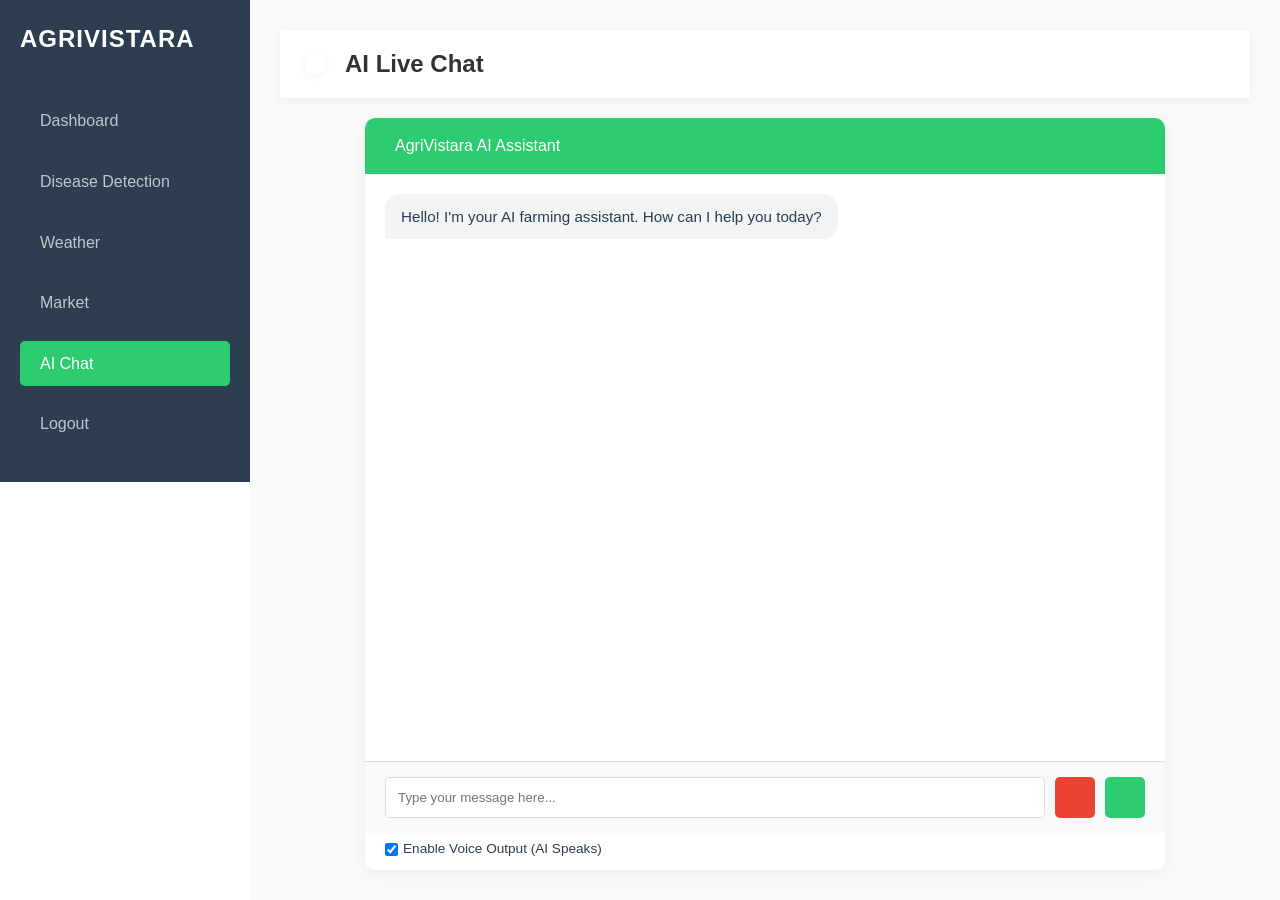
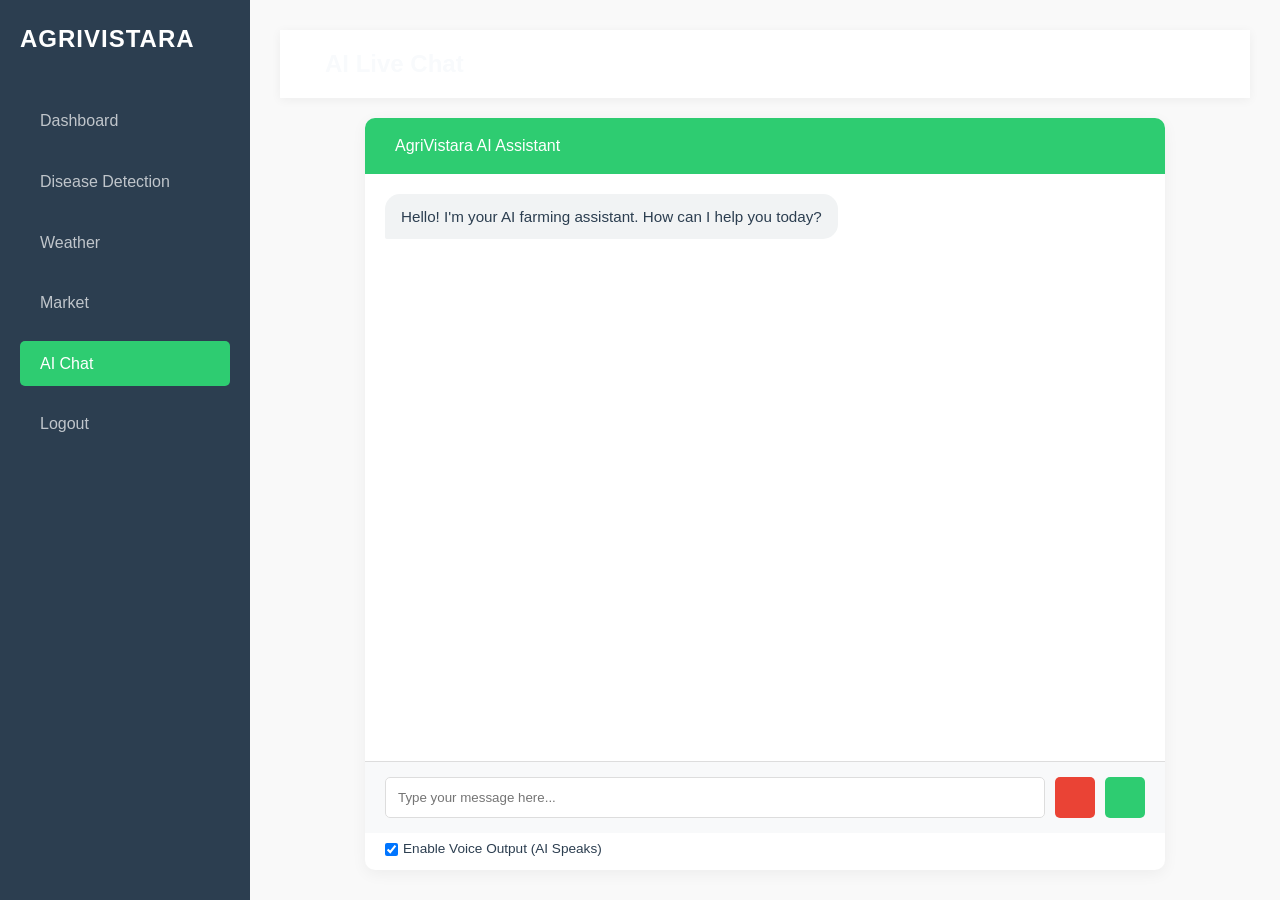

Add and complete all project backend APIs, production serving daemon, store, and machinery pages

--- a/style.css
+++ b/style.css
@@ -18,13 +18,31 @@
     --white: #ffffff;
     --font-main: 'Poppins', sans-serif;
     --transition: all 0.3s cubic-bezier(0.4, 0, 0.2, 1);
+
+    /* Dark Blue Mode Variables */
+    --bg-midnight: #0f172a;
+    --bg-slate: #1e293b;
+    --card-glass: rgba(30, 41, 59, 0.7);
+    --border-glass: rgba(255, 255, 255, 0.1);
+    --text-white: #f8fafc;
+    --text-slate: #94a3b8;
+}
+
+/* Light Mode Variables override */
+:root.light-mode {
+    --bg-midnight: #f0f4f8;
+    --bg-slate: #ffffff;
+    --card-glass: rgba(255, 255, 255, 0.9);
+    --border-glass: rgba(0, 0, 0, 0.1);
+    --text-white: #1e293b;
+    --text-slate: #475569;
 }
 
 body {
     font-family: var(--font-main);
-    color: var(--text-color);
+    color: var(--text-white);
     line-height: 1.6;
-    background-color: var(--white);
+    background-color: var(--bg-midnight);
     overflow-x: hidden;
 }
 
@@ -45,12 +63,13 @@ a {
 
 /* Header */
 .header {
-    background: var(--white);
-    box-shadow: 0 2px 10px rgba(0, 0, 0, 0.1);
+    background: var(--bg-slate);
+    box-shadow: 0 4px 20px rgba(0, 0, 0, 0.3);
     position: fixed;
     width: 100%;
     top: 0;
     z-index: 1000;
+    border-bottom: 1px solid var(--border-glass);
 }
 
 .header .container {
@@ -75,11 +94,12 @@ a {
 
 .nav-links a {
     font-weight: 500;
-    color: var(--secondary-color);
+    color: var(--text-slate);
     transition: var(--transition);
 }
 
-.nav-links a:hover {
+.nav-links a:hover,
+.nav-links a.active {
     color: var(--primary-color);
 }
 
@@ -170,7 +190,7 @@ a {
 
 .section-title h2 {
     font-size: 2.5rem;
-    color: var(--secondary-color);
+    color: var(--white);
     margin-bottom: 15px;
     position: relative;
     display: inline-block;
@@ -187,13 +207,13 @@ a {
 }
 
 .section-title p {
-    color: #666;
+    color: var(--text-slate);
     font-size: 1.1rem;
 }
 
 /* About Section */
 .about {
-    background: var(--bg-light);
+    background: var(--bg-midnight);
 }
 
 .about-grid {
@@ -203,12 +223,15 @@ a {
 }
 
 .about-card {
-    background: var(--white);
+    background: var(--card-glass);
     padding: 40px;
     border-radius: 10px;
-    box-shadow: 0 5px 15px rgba(0, 0, 0, 0.05);
+    box-shadow: 0 8px 32px rgba(0, 0, 0, 0.2);
     text-align: center;
     transition: var(--transition);
+    border: 1px solid var(--border-glass);
+    backdrop-filter: blur(10px);
+    color: var(--text-white);
 }
 
 .about-card:hover {
@@ -217,8 +240,9 @@ a {
 }
 
 .about-card i {
-    font-size: 40px;
-    margin-bottom: 20px;
+    font-size: 3rem;
+    color: var(--primary-color);
+    margin-bottom: 15px;
 }
 
 .about-card.problem i {
@@ -231,7 +255,7 @@ a {
 
 .about-card h3 {
     margin-bottom: 20px;
-    color: var(--secondary-color);
+    color: var(--white);
 }
 
 .about-card ul {
@@ -261,13 +285,16 @@ a {
 }
 
 .module-card {
-    background: var(--white);
+    background: var(--card-glass);
     padding: 30px;
     border-radius: 12px;
-    box-shadow: 0 4px 10px rgba(0, 0, 0, 0.05);
+    box-shadow: 0 8px 32px rgba(0, 0, 0, 0.2);
     transition: var(--transition);
     text-align: center;
+    border: 1px solid var(--border-glass);
+    backdrop-filter: blur(10px);
     border-bottom: 4px solid transparent;
+    color: var(--text-white);
 }
 
 .module-card:hover {
@@ -293,7 +320,7 @@ a {
 
 .module-card h3 {
     margin-bottom: 15px;
-    color: var(--secondary-color);
+    color: var(--white);
 }
 
 /* Architecture Section */
@@ -403,7 +430,7 @@ a {
         top: 70px;
         left: 0;
         width: 100%;
-        background: var(--white);
+        background: var(--bg-slate);
         flex-direction: column;
         align-items: center;
         padding: 20px 0;
@@ -421,92 +448,4 @@ a {
     }
 }
 
-/* Dashboard specific UI enhancements */
-.dashboard-container {
-    transition: var(--transition);
-}
-
-.sidebar {
-    position: fixed;
-    left: 0;
-    top: 0;
-    z-index: 1001;
-    transition: var(--transition);
-}
-
-.sidebar.collapsed {
-    transform: translateX(-100%);
-}
-
-.main-content {
-    margin-left: 250px;
-    transition: var(--transition);
-    width: calc(100% - 250px);
-}
-
-.main-content.full-width {
-    margin-left: 0;
-    width: 100%;
-}
-
-.hamburger-menu {
-    cursor: pointer;
-    font-size: 1.5rem;
-    color: var(--secondary-color);
-    padding: 10px;
-    display: flex;
-    align-items: center;
-    justify-content: center;
-    background: var(--white);
-    border-radius: 8px;
-    box-shadow: 0 2px 10px rgba(0, 0, 0, 0.05);
-    transition: var(--transition);
-}
-
-.hamburger-menu:hover {
-    background: var(--bg-light);
-    color: var(--primary-color);
-}
-
-/* Hero Dashboard Section */
-.hero-dashboard {
-    width: 100%;
-    height: 300px;
-    background: linear-gradient(rgba(0, 0, 0, 0.3), rgba(0, 0, 0, 0.3)), url('https://images.unsplash.com/photo-[number redacted]cbfc9');
-    background-size: cover;
-    background-position: center;
-    border-radius: 15px;
-    display: flex;
-    flex-direction: column;
-    justify-content: center;
-    padding: 0 40px;
-    color: var(--white);
-    margin-bottom: 30px;
-    box-shadow: 0 10px 30px rgba(0, 0, 0, 0.15);
-    position: relative;
-    overflow: hidden;
-}
-
-.hero-dashboard::before {
-    content: '';
-    position: absolute;
-    top: 0;
-    left: 0;
-    width: 100%;
-    height: 100%;
-    background: linear-gradient(45deg, rgba(46, 204, 113, 0.4), transparent);
-}
-
-.hero-dashboard h1 {
-    font-size: 2.5rem;
-    font-weight: 700;
-    margin-bottom: 10px;
-    z-index: 1;
-}
-
-.hero-dashboard p {
-    font-size: 1.1rem;
-    opacity: 0.9;
-    max-width: 600px;
-    z-index: 1;
-}
+/* Dashboard-specific styles are in dashboard-layout.css */
